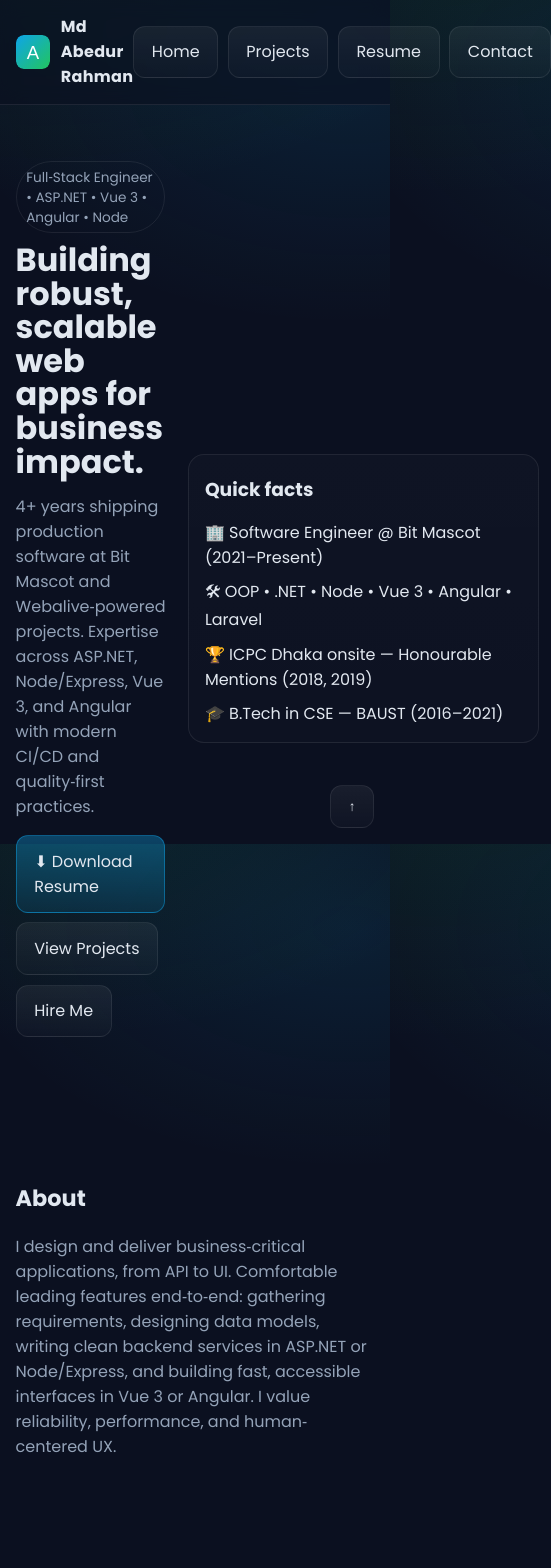
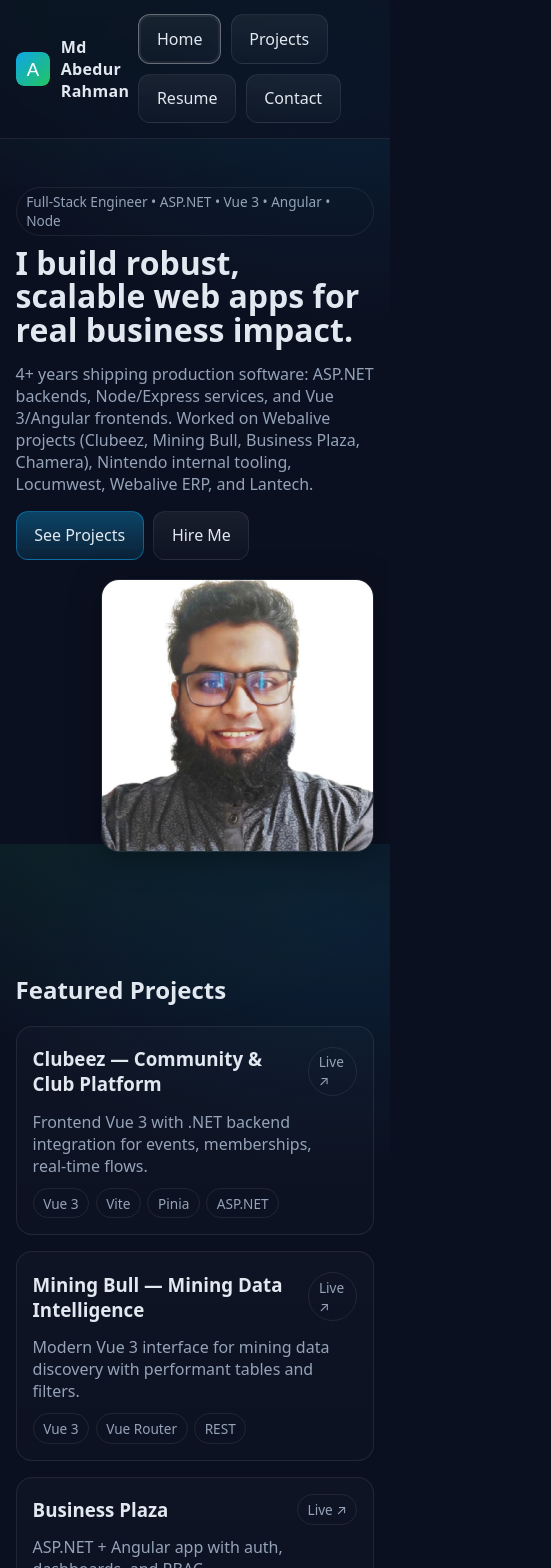
Before and after one commit to abed-baust/portfolio, a Vue app: page / in a window 390 px wide. Shown: the top 1568 px of the page, 551 px wide, since content can reach past the window. Built offline with nearby package versions, Linux system fonts and the light colour scheme.

Commit message:
[Added] [Added responsive update]

```diff
--- a/src/App.vue
+++ b/src/App.vue
@@ -1,13 +1,34 @@
 <template>
   <div>
-    <Navbar />
+    <header class="header">
+      <div class="container" style="display:flex; align-items:center; justify-content:space-between; padding:.9rem 0;">
+        <div class="row">
+          <img :src="base + 'favicon.svg'" alt="Logo" style="width:34px; height:34px; border-radius:8px;" />
+          <strong style="letter-spacing:.3px;">Md Abedur Rahman</strong>
+        </div>
+        <nav class="nav">
+          <RouterLink class="btn" :to="{name:'home'}">Home</RouterLink>
+          <RouterLink class="btn" :to="{name:'projects'}">Projects</RouterLink>
+          <RouterLink class="btn" :to="{name:'resume'}">Resume</RouterLink>
+          <RouterLink class="btn" :to="{name:'contact'}">Contact</RouterLink>
+        </nav>
+      </div>
+    </header>
     <main><router-view /></main>
-    <FooterBar />
-    <button class="btn" style="position:fixed; right:16px; bottom:16px" @click="scrollTop" aria-label="Back to top">↑</button>
+    <footer>
+      <div class="container" style="display:flex; flex-wrap:wrap; align-items:center; justify-content:space-between; gap:1rem; padding:1.2rem 0;">
+        <small class="muted">© {{year}} Abedur Rahman — All rights reserved.</small>
+        <div class="nav">
+          <a class="btn" href="mailto:abed.baust@gmail.com" target="_blank" rel="noopener">Email</a>
+          <a class="btn" href="https://www.linkedin.com/in/md-abedur-rahman-042784166" target="_blank" rel="noopener">LinkedIn</a>
+          <a class="btn" href="https://github.com/abed-baust" target="_blank" rel="noopener">GitHub</a>
+        </div>
+      </div>
+    </footer>
   </div>
 </template>
 <script setup>
-import Navbar from './components/Navbar.vue'
-import FooterBar from './components/FooterBar.vue'
-const scrollTop = () => window.scrollTo({ top: 0, behavior: 'smooth' })
+import { RouterLink } from 'vue-router'
+const base = import.meta.env.BASE_URL
+const year = new Date().getFullYear()
 </script>
--- a/src/components/ProjectCard.vue
+++ b/src/components/ProjectCard.vue
@@ -1,5 +1,5 @@
 <template>
-  <article class="card reveal" style="display:grid; gap:.8rem;">
+  <article class="card" style="display:grid; gap:.7rem;">
     <header style="display:flex; justify-content:space-between; align-items:center; gap:1rem;">
       <h3 style="margin:.2rem 0;">{{ project.title }}</h3>
       <a v-if="project.link" class="badge" :href="project.link" target="_blank" rel="noopener">Live ↗</a>
@@ -8,10 +8,6 @@
     <div style="display:flex; flex-wrap:wrap; gap:.4rem;">
       <span v-for="t in project.tech" :key="t" class="badge">{{ t }}</span>
     </div>
-    <div style="display:flex; gap:.6rem; flex-wrap:wrap;">
-      <a class="btn" v-if="project.role" title="Role">👤 {{ project.role }}</a>
-      <a class="btn" v-if="project.stack" title="Stack">🧰 {{ project.stack }}</a>
-    </div>
   </article>
 </template>
 <script setup>
--- a/src/main.js
+++ b/src/main.js
@@ -1,10 +1,6 @@
 import { createApp } from 'vue'
-import { createPinia } from 'pinia'
 import App from './App.vue'
 import router from './router'
 import './styles.css'
 
-const app = createApp(App)
-app.use(createPinia())
-app.use(router)
-app.mount('#app')
+createApp(App).use(router).mount('#app')
--- a/src/pages/Home.vue
+++ b/src/pages/Home.vue
@@ -1,29 +1,35 @@
 <template>
-  <div>
-    <Hero />
-    <section class="section container">
-      <h2>About</h2>
-      <p style="color:var(--muted); max-width:75ch;">
-        I design and deliver business‑critical applications, from API to UI. Comfortable leading features end‑to‑end:
-        gathering requirements, designing data models, writing clean backend services in ASP.NET or Node/Express,
-        and building fast, accessible interfaces in Vue 3 or Angular. I value reliability, performance, and human‑
-        centered UX.
+  <section class="section container hero">
+    <div>
+      <span class="badge">Full‑Stack Engineer • ASP.NET • Vue 3 • Angular • Node</span>
+      <h1 style="font-size: clamp(2rem, 5vw, 3rem); line-height:1.05; margin:.6rem 0 1rem 0;">
+        I build robust, scalable web apps for real business impact.
+      </h1>
+      <p style="color:var(--muted); max-width: 65ch;">
+        4+ years shipping production software: ASP.NET backends, Node/Express services, and Vue 3/Angular frontends.
+        Worked on Webalive projects (Clubeez, Mining Bull, Business Plaza, Chamera), Nintendo internal tooling, Locumwest, Webalive ERP, and Lantech.
       </p>
-    </section>
-    <section class="section container">
-      <h2>Featured projects</h2>
-      <div class="grid cols-3">
-        <ProjectCard v-for="p in featured" :key="p.slug" :project="p" />
+      <div class="nav" style="margin-top:1rem;">
+        <RouterLink class="btn primary" :to="{name:'projects'}">See Projects</RouterLink>
+        <RouterLink class="btn" :to="{name:'contact'}">Hire Me</RouterLink>
       </div>
-      <div style="margin-top:1rem"><RouterLink class="btn" to="/projects">See all projects</RouterLink></div>
-    </section>
-  </div>
+    </div>
+    <div class="photo-wrap" style="justify-self:end;">
+      <img class="photo" :src="base + 'images/abed.png'" alt="Md Abedur Rahman" />
+    </div>
+  </section>
+
+  <section class="section container">
+    <h2>Featured Projects</h2>
+    <div class="grid cols-3">
+      <ProjectCard v-for="p in featured" :key="p.slug" :project="p" />
+    </div>
+  </section>
 </template>
 <script setup>
-import Hero from '../components/Hero.vue'
+import { RouterLink } from 'vue-router'
 import ProjectCard from '../components/ProjectCard.vue'
-import { default as projects } from '../data/projects'
+import projects from './projects.data'
 const featured = projects.slice(0,6)
-import { RouterLink } from 'vue-router'
+const base = import.meta.env.BASE_URL
 </script>
-<style scoped>.muted{ color: var(--muted); }</style>
--- a/src/pages/Projects.vue
+++ b/src/pages/Projects.vue
@@ -1,24 +1,12 @@
 <template>
   <section class="section container">
-    <h2>All projects</h2>
-    <div style="display:flex; gap:.4rem; flex-wrap:wrap; margin-bottom:.8rem;">
-      <button class="btn" :class="{primary: active==='all'}" @click="setFilter('all')">All</button>
-      <button class="btn" :class="{primary: active==='vue'}" @click="setFilter('vue')">Vue 3</button>
-      <button class="btn" :class="{primary: active==='.net'}" @click="setFilter('.net')">ASP.NET</button>
-      <button class="btn" :class="{primary: active==='angular'}" @click="setFilter('angular')">Angular</button>
-      <button class="btn" :class="{primary: active==='node'}" @click="setFilter('node')">Node/Express</button>
-      <button class="btn" :class="{primary: active==='php'}" @click="setFilter('php')">Laravel/PHP</button>
-    </div>
+    <h2>All Projects</h2>
     <div class="grid cols-3">
-      <ProjectCard v-for="p in filtered" :key="p.slug" :project="p" />
+      <ProjectCard v-for="p in projects" :key="p.slug" :project="p" />
     </div>
   </section>
 </template>
 <script setup>
-import { ref, computed } from 'vue'
 import ProjectCard from '../components/ProjectCard.vue'
-import projects from '../data/projects'
-const active = ref('all')
-const setFilter = (v) => active.value = v
-const filtered = computed(() => active.value === 'all' ? projects : projects.filter(p => p.tags?.includes(active.value)))
+import projects from './projects.data'
 </script>
--- a/src/pages/Resume.vue
+++ b/src/pages/Resume.vue
@@ -2,15 +2,17 @@
   <section class="section container">
     <h2>Resume</h2>
     <p class="muted">Download or view my latest resume below.</p>
-    <div style="display:flex; gap:.6rem; flex-wrap:wrap; margin-bottom: 1rem;">
-      <a class="btn primary" href="/portfolio/Md-Abedur-Rahman-Resume.pdf" download>⬇ Download PDF</a>
-      <a class="btn" href="/portfolio/Md-Abedur-Rahman-Resume.pdf" target="_blank" rel="noopener">Open in new tab</a>
+    <div class="nav" style="margin-bottom: 1rem;">
+      <a class="btn primary" :href="base + 'Md-Abedur-Rahman-Resume.pdf'" download>⬇ Download PDF</a>
+      <a class="btn" :href="base + 'Md-Abedur-Rahman-Resume.pdf'" target="_blank" rel="noopener">Open in new tab</a>
     </div>
     <div class="card">
-      <object data="/portfolio/Md-Abedur-Rahman-Resume.pdf" type="application/pdf" width="100%" height="800px" aria-label="Resume PDF">
-        <p>Unable to display PDF. <a href="/portfolio/Md-Abedur-Rahman-Resume.pdf">Download instead</a>.</p>
+      <object :data="base + 'Md-Abedur-Rahman-Resume.pdf'" type="application/pdf" width="100%" height="800px">
+        <p>Unable to display PDF. <a :href="base + 'Md-Abedur-Rahman-Resume.pdf'">Download instead</a>.</p>
       </object>
     </div>
   </section>
 </template>
-<style scoped>.muted{ color: var(--muted); }</style>
+<script setup>
+const base = import.meta.env.BASE_URL
+</script>
--- /dev/null
+++ b/src/pages/projects.data.js
@@ -0,0 +1,25 @@
+export default [
+  { slug:'clubeez', title:'Clubeez — Community & Club Platform',
+    description:'Frontend Vue 3 with .NET backend integration for events, memberships, real‑time flows.',
+    tech:['Vue 3','Vite','Pinia','ASP.NET'], link:'https://www.webalive.com.au/project/clubeez/' },
+  { slug:'mining-bull', title:'Mining Bull — Mining Data Intelligence',
+    description:'Modern Vue 3 interface for mining data discovery with performant tables and filters.',
+    tech:['Vue 3','Vue Router','REST'], link:'https://www.webalive.com.au/project/mining-bull/' },
+  { slug:'business-plaza', title:'Business Plaza',
+    description:'ASP.NET + Angular app with auth, dashboards, and RBAC.',
+    tech:['ASP.NET','Angular','JWT','SQL'], link:'https://www.webalive.com.au/project/business-plaza/' },
+  { slug:'chamera', title:'Chamera',
+    description:'Angular + Kendo UI on ASP.NET services with UX/perf focus.',
+    tech:['ASP.NET','Angular','Kendo UI'], link:'https://www.webalive.com.au/project/chamera/' },
+  { slug:'mininghub', title:'MiningHub',
+    description:'Node/Express + vanilla JS for data pipelines and admin portal.',
+    tech:['Node.js','Express','PostgreSQL','JS'], link:'https://mininghub.daybud.com/home' },
+  { slug:'nintendo', title:'Nintendo — Internal tooling',
+    description:'Vue 3 features for internal dashboards and workflows.', tech:['Vue 3','Vite','REST'] },
+  { slug:'locumwest', title:'Locumwest',
+    description:'Vue 3 frontend for healthcare staffing workflows with reusable components.', tech:['Vue 3','Pinia','Axios'] },
+  { slug:'webalive-erp', title:'Webalive ERP',
+    description:'Laravel + JS modules: inventory, invoicing, reporting with RBAC.', tech:['Laravel','PHP','MySQL','JS'] },
+  { slug:'lantech', title:'Lantech',
+    description:'Vue 3 components and app architecture for a B2B platform.', tech:['Vue 3','Vite','Pinia'] }
+]
--- a/src/styles.css
+++ b/src/styles.css
@@ -1,36 +1,22 @@
-:root{
-  --bg: #0b1020;
-  --panel: #0f172a;
-  --text: #e2e8f0;
-  --muted: #94a3b8;
-  --primary: #0ea5e9;
-  --accent: #22c55e;
-  --card: #111827;
-  --border: rgba(255,255,255,0.08);
+
+:root{ --bg:#0b1020; --panel:#0f172a; --text:#e2e8f0; --muted:#94a3b8; --primary:#0ea5e9; --accent:#22c55e; --border:rgba(255,255,255,.08); }
+*{box-sizing:border-box} html,body,#app{height:100%}
+body{margin:0; font-family:system-ui,-apple-system,'Poppins',Arial,sans-serif; color:var(--text);
+  background: radial-gradient(1200px 700px at 10% -10%, rgba(34,197,94,.10), transparent 40%),
+              radial-gradient(1000px 600px at 90% 10%, rgba(14,165,233,.10), transparent 40%), var(--bg);
 }
-*{ box-sizing: border-box; }
-html, body, #app{ height:100%; }
-body{
-  margin:0;
-  font-family: 'Poppins', system-ui, -apple-system, Segoe UI, Roboto, Helvetica, Arial, sans-serif;
-  color: var(--text);
-  background: radial-gradient(1200px 700px at 10% -10%, rgba(34,197,94,0.10), transparent 40%),
-              radial-gradient(1000px 600px at 90% 10%, rgba(14,165,233,0.10), transparent 40%),
-              var(--bg);
-}
-a{ color: inherit; text-decoration: none; }
-.container{ width: min(1200px, 92vw); margin: 0 auto; }
-.btn{ display:inline-flex; align-items:center; gap:.6rem; padding:.8rem 1.1rem; border-radius:12px; border:1px solid var(--border);
-  background: linear-gradient(180deg, rgba(255,255,255,0.06), rgba(255,255,255,0.02)); color: var(--text); transition: transform .12s ease, border-color .2s ease; }
-.btn:hover{ transform: translateY(-1px); border-color: rgba(255,255,255,0.18); }
-.btn.primary{ background: linear-gradient(180deg, rgba(14,165,233,0.35), rgba(14,165,233,0.12)); border-color: rgba(14,165,233,0.45); }
-.section{ padding: 72px 0; }
-.section h2{ font-size: clamp(1.4rem, 2.8vw, 2rem); margin: 0 0 1.2rem 0; }
-.grid{ display:grid; gap: 1rem; }
-.grid.cols-3{ grid-template-columns: repeat(3, minmax(0,1fr)); }
-@media (max-width: 900px){ .grid.cols-3{ grid-template-columns: 1fr 1fr; } }
-@media (max-width: 640px){ .grid.cols-3{ grid-template-columns: 1fr; } }
-.card{ background: linear-gradient(180deg, rgba(255,255,255,0.02), rgba(255,255,255,0.01)); border: 1px solid var(--border); border-radius: 16px; padding: 1rem; }
-.badge{ display:inline-block; padding:.3rem .6rem; border-radius:999px; border:1px solid var(--border); color: var(--muted); font-size:.85rem; }
-.reveal{ opacity: 0; transform: translateY(10px); animation: up .6s ease forwards; }
-@keyframes up{ to{ opacity: 1; transform: none; } }
+a{color:inherit; text-decoration:none} .container{width:min(1200px,92vw); margin:0 auto}
+.btn{display:inline-flex; align-items:center; gap:.6rem; padding:.8rem 1.1rem; border-radius:12px; border:1px solid var(--border);
+  background:linear-gradient(180deg, rgba(255,255,255,.06), rgba(255,255,255,.02)); transition:transform .12s ease, border-color .2s ease;}
+.btn:hover{transform:translateY(-1px); border-color:rgba(255,255,255,.18)} .btn.primary{background:linear-gradient(180deg, rgba(14,165,233,.35), rgba(14,165,233,.12)); border-color:rgba(14,165,233,.45)}
+header.header{position:sticky; top:0; z-index:50; backdrop-filter:blur(9px); background:rgba(11,16,32,.6); border-bottom:1px solid var(--border)}
+.row{display:flex; gap:.7rem; align-items:center} .nav{display:flex; gap:.6rem; align-items:center; flex-wrap:wrap}
+.section{padding:clamp(48px,6vw,80px) 0} .grid{display:grid; gap:1rem} .cols-3{grid-template-columns:repeat(3,minmax(0,1fr))}
+@media (max-width:1024px){.cols-3{grid-template-columns:repeat(2,minmax(0,1fr))}} @media (max-width:640px){.cols-3{grid-template-columns:1fr}}
+.card{background:linear-gradient(180deg, rgba(255,255,255,.02), rgba(255,255,255,.01)); border:1px solid var(--border); border-radius:16px; padding:1rem}
+.badge{display:inline-block; padding:.3rem .6rem; border-radius:999px; border:1px solid var(--border); color:var(--muted); font-size:.85rem}
+.hero{display:grid; gap:1.2rem; align-items:center; grid-template-columns:1.2fr .8fr} @media (max-width:900px){.hero{grid-template-columns:1fr} .hero .photo{justify-self:center}}
+.photo{width:min(380px,70vw); border-radius:18px; border:1px solid var(--border); box-shadow:0 6px 32px rgba(0,0,0,.35)}
+footer{border-top:1px solid var(--border); margin-top:40px} small.muted{color:var(--muted)}
+.router-link-exact-active.btn,.router-link-active.btn{border-color:rgba(255,255,255,.35); box-shadow:0 0 0 2px rgba(255,255,255,.06) inset}
+.input{padding:.9rem; border-radius:12px; border:1px solid var(--border); background:transparent; color:var(--text)}
```
Also changed, not shown: src/pages/Contact.vue (+18 -3 lines), public/images/abed.png (added).
